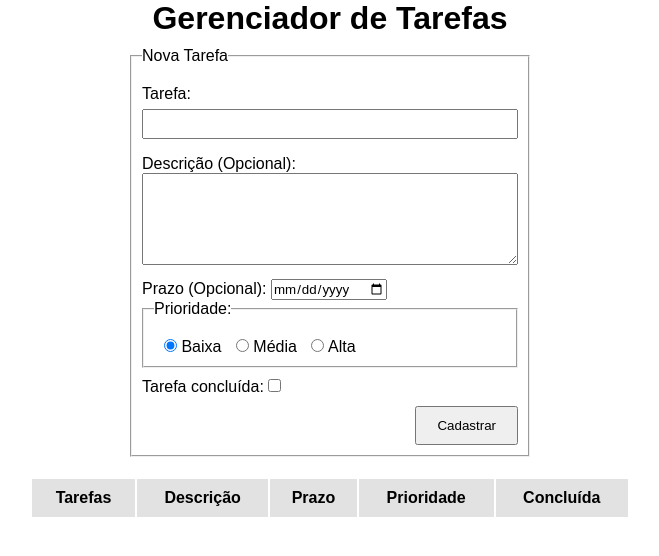
After one commit to luiscaleigabriel/gestor-de-tarefas-com-php-puro, a PHP site: page /tamplete.php in a window 1280 px wide. The commit adds this page. Shown: the top 556 px of the page, without its empty margins (310-969 px from the left). Run offline with PHP 8.4, Linux system fonts and the light colour scheme; data that the repository does not hold is empty.

Commit message:
Dividi as responsabilidades em diversos arquivos

```diff
--- a/css/style.css
+++ b/css/style.css
@@ -10,7 +10,7 @@
 body {
     display: flex;
     width: 100%;
-    height: 100vh;
+    height: 100%;
     flex-direction: column;
     align-items: center;
     justify-content: center;
@@ -29,19 +29,42 @@ fieldset {
     padding: 10px;
 }
 
-fieldset > label > input {
+fieldset > label > input[type='text'] {
     width: 100%;
     height: 30px;
     margin: 6px 0;
 }
 
+fieldset > label > textarea {
+    width: 100%;
+}
+
+fieldset > label {
+    display: block;
+    margin-top: 10px;
+}
+
+fieldset > fieldset > label > input[type='radio'] {
+    cursor: pointer;
+    margin-left: 10px;
+}
+
+fieldset > fieldset  {
+    margin-bottom: 10px;
+}
+
 .btn {
+    margin-top: 10px;
     cursor: pointer;
     padding: 10px 20px;
 }
 
+.form-btn {
+    text-align: right;
+}
+
 table {
-    width: 400px;
+    width: 600px;
     margin-top: 20px;
 }
 
--- /dev/null
+++ b/tamplete.php
@@ -0,0 +1,68 @@
+<!DOCTYPE html>
+<html lang="pt-pt">
+<head>
+    <meta charset="UTF-8" />
+    <meta name="viewport" content="width=device-width, initial-scale=1.0" />
+    <link rel="stylesheet" href="css/style.css">
+    <title>Gestor de Tarefas</title>
+</head>
+<body>
+
+    <h1>Gerenciador de Tarefas</h1>
+
+    <form action="">
+        <fieldset>
+            <legend>Nova Tarefa</legend>
+            <label for="nome">
+            Tarefa: <input type="text" name="nome" id="nome" />
+            </label>
+            <label for="descricao">
+            Descrição (Opcional): <textarea name="descricao" id="descricao" cols="30" rows="6"></textarea>
+            </label>
+            <label for="prazo">
+            Prazo (Opcional): <input type="date" name="prazo" id="prazo" />
+            </label>
+            <fieldset>
+                <legend>Prioridade:</legend>
+                <label>
+                    <input type="radio" name="prioridade" id="prioridade" value="1" checked /> Baixa
+                    <input type="radio" name="prioridade" id="prioridade" value="2" /> Média
+                    <input type="radio" name="prioridade" id="prioridade" value="3" /> Alta
+                </label>
+            </fieldset>
+            <label for="concluida">
+                Tarefa concluída: <input type="checkbox" name="concluida" id="concluida" value="sim" />
+            </label>
+            <div class="form-btn">
+                <input class="btn" type="submit" value="Cadastrar" />
+            </div>
+        </fieldset>
+
+    </form>
+    <table>
+        <thead>
+            <tr>
+                <th>Tarefas</th>
+                <th>Descrição</th>
+                <th>Prazo</th>
+                <th>Prioridade</th>
+                <th>Concluída</th>
+            </tr>
+        </thead>
+
+        <tbody>
+            <?php foreach($lista_de_tarefas as $tarefa): ?>
+                <tr>
+                    <td><?= $tarefa['nome'] ?></td>
+                    <td><?= $tarefa['descricao'] ?></td>
+                    <td><?= $tarefa['prazo'] ?></td>
+                    <td><?= $tarefa['prioridade'] ?></td>
+                    <td><?= $tarefa['concluida'] ?></td>
+                </tr>
+            <?php endforeach; ?>
+        </tbody>
+
+    </table>
+
+</body>
+</html>
```
Also changed, not shown: banco.php (added, +34 -0 lines), index.php (+5 -54 lines), tarefas.php (added, +32 -0 lines).
